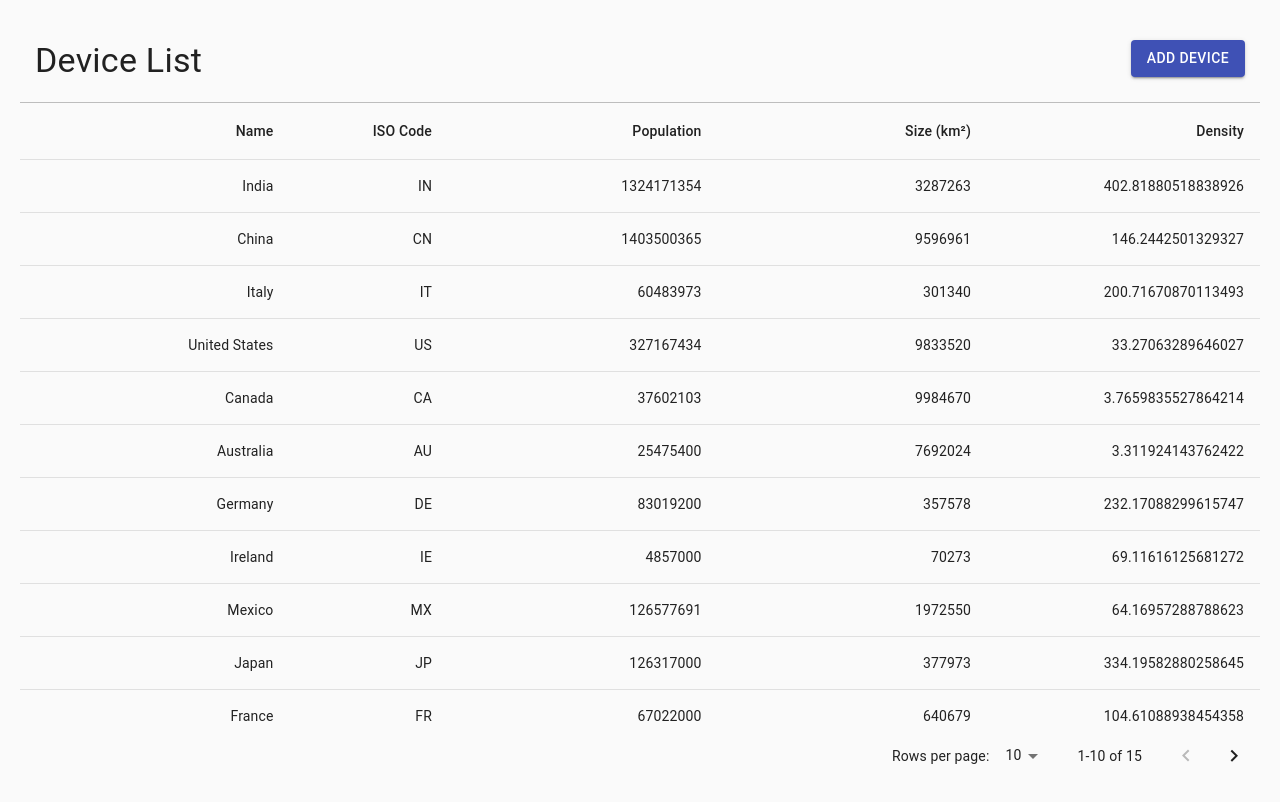
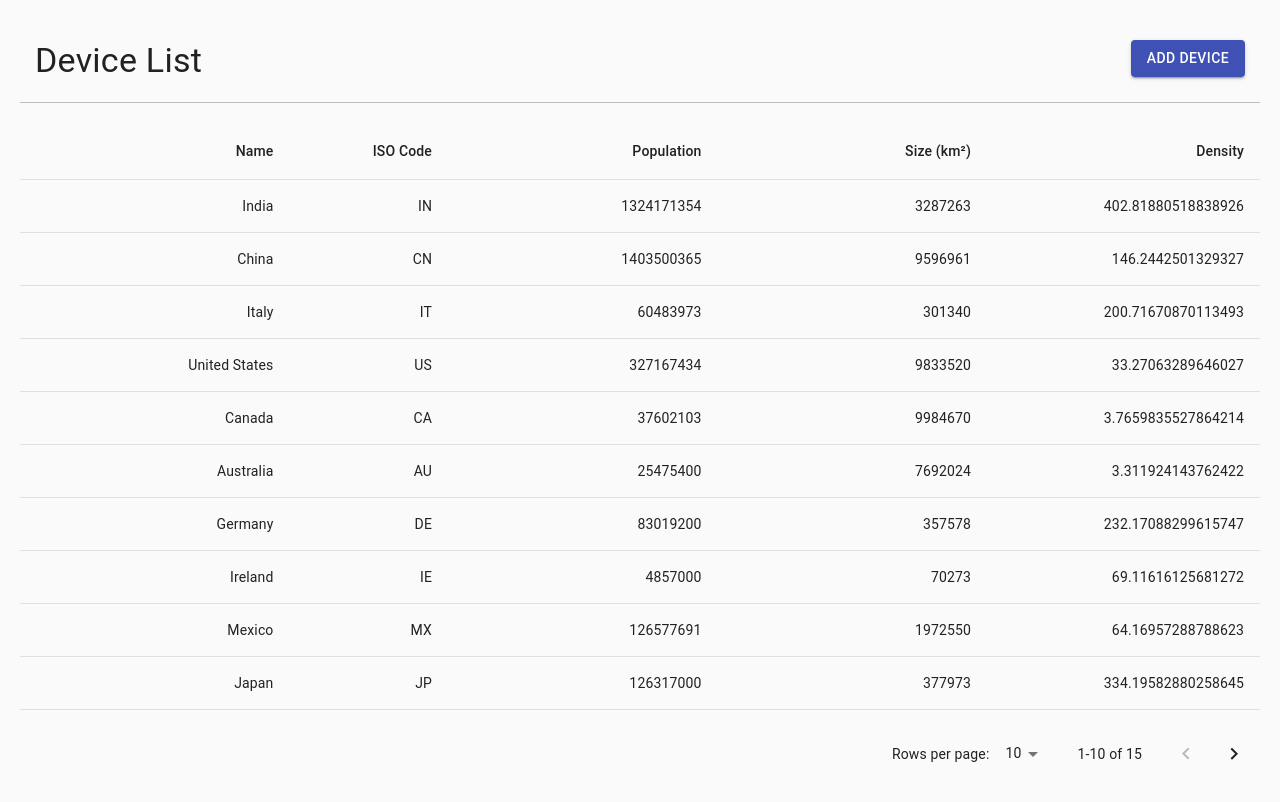
Before and after one commit to ImpetX/device-inventory, a React (Create React App) app in the folder frontend/: page / in a window 1280 px wide. Built offline with nearby package versions, Linux system fonts and the light colour scheme; the HTML template or start-up script is replaced by a standard one.

Commit message:
DI-9:: makes table to take the available browser height

```diff
--- a/frontend/src/App.jsx
+++ b/frontend/src/App.jsx
@@ -2,10 +2,10 @@ import React from 'react';
 import CssBaseline from '@material-ui/core/CssBaseline';
 import makeStyles from '@material-ui/styles/makeStyles';
 import { ListDevice } from './components';
-import { containerPadding } from './tokens';
+import { containerSpacing } from './tokens';
 import { convertToRem } from './utils';
 
-const { vertical, horizontal } = containerPadding;
+const { vertical, horizontal } = containerSpacing;
 
 const App = () => {
   const useStyles = makeStyles({
--- a/frontend/src/components/ListDevice.jsx
+++ b/frontend/src/components/ListDevice.jsx
@@ -1,4 +1,4 @@
-import React from 'react';
+import React, { useRef, useState, useEffect } from 'react';
 import { PageHeader, Table } from './lib';
 
 const columns = [
@@ -63,14 +63,28 @@ const rows = [
 ];
 
 const ListDevice = () => {
+  const PageHeaderEl = useRef(null);
+  const [pageHeaderElHeight, setPageHeaderElHeight] = useState(0);
+
+  useEffect(() => {
+    const el = document.getElementById('PageHeader');
+    const elMarginBottom = parseInt(
+      window.getComputedStyle(el).getPropertyValue('margin-bottom'),
+      10
+    );
+
+    setPageHeaderElHeight(PageHeaderEl.current.offsetHeight + elMarginBottom);
+  }, []);
+
   return (
     <>
       <PageHeader
+        ref={PageHeaderEl}
         headerText="Device List"
         buttonLabel="Add Device"
         onButtonClick={() => console.log('add device')}
       />
-      <Table columns={columns} rows={rows} />
+      <Table columns={columns} rows={rows} otherHeights={pageHeaderElHeight} />
     </>
   );
 };
--- a/frontend/src/components/lib/PageHeader/PageHeader.jsx
+++ b/frontend/src/components/lib/PageHeader/PageHeader.jsx
@@ -3,6 +3,8 @@ import PropTypes from 'prop-types';
 import Typography from '@material-ui/core/Typography';
 import grey from '@material-ui/core/colors/grey';
 import makeStyles from '@material-ui/styles/makeStyles';
+import { containerSpacing } from '../../../tokens';
+import { convertToRem } from '../../../utils';
 import Button from '../Button';
 
 const PageHeader = forwardRef((props, ref) => {
@@ -12,7 +14,8 @@ const PageHeader = forwardRef((props, ref) => {
       display: 'flex',
       flexWrap: 'nowrap',
       overflow: 'hidden',
-      padding: '1.25rem .9375rem',
+      padding: `${convertToRem(containerSpacing.vertical)} ${convertToRem(15)}`,
+      marginBottom: `${convertToRem(containerSpacing.vertical)}`,
     },
 
     PageHeader__left: {
@@ -31,7 +34,7 @@ const PageHeader = forwardRef((props, ref) => {
   } = props;
 
   return (
-    <div className={classes.PageHeader} ref={ref}>
+    <div className={classes.PageHeader} ref={ref} id="PageHeader">
       <div className={classes.PageHeader__left}>
         <Typography variant="h4" component="h2">
           {headerText}
--- a/frontend/src/components/lib/Table/Table.jsx
+++ b/frontend/src/components/lib/Table/Table.jsx
@@ -7,8 +7,10 @@ import TableHead from '@material-ui/core/TableHead';
 import TablePagination from '@material-ui/core/TablePagination';
 import TableRow from '@material-ui/core/TableRow';
 import makeStyles from '@material-ui/styles/makeStyles';
+import { convertToRem } from '../../../utils';
+import { containerSpacing } from '../../../tokens';
 
-const Table = ({ columns, rows }) => {
+const Table = ({ columns, rows, otherHeights }) => {
   const [page, setPage] = useState(0);
   const [rowsPerPage, setRowsPerPage] = useState(10);
   const [paginationElHeight, setPaginationElHeight] = useState(0);
@@ -20,12 +22,12 @@ const Table = ({ columns, rows }) => {
 
   const useStyles = makeStyles({
     tableWrapper: {
-      maxHeight: 'calc(100vh - 10.8rem)',
+      maxHeight: `calc(100vh - ${convertToRem(
+        paginationElHeight + containerSpacing.vertical * 2 + otherHeights
+      )})`,
       overflow: 'auto',
     },
   });
-
-  console.log(paginationElHeight);
 
   const classes = useStyles();
 
@@ -105,6 +107,7 @@ Table.propTypes = {
       id: PropTypes.string,
     })
   ).isRequired,
+  otherHeights: PropTypes.number.isRequired,
 };
 
 export default Table;
--- a/frontend/src/tokens/containerPadding.js
+++ /dev/null
@@ -1,6 +0,0 @@
-const containerPadding = {
-  vertical: 20,
-  horizontal: 20,
-};
-
-export default containerPadding;
--- /dev/null
+++ b/frontend/src/tokens/containerSpacing.js
@@ -0,0 +1,6 @@
+const containerSpacing = {
+  vertical: 20,
+  horizontal: 20,
+};
+
+export default containerSpacing;
--- a/frontend/src/tokens/index.js
+++ b/frontend/src/tokens/index.js
@@ -1,4 +1,4 @@
-import containerPadding from './containerPadding';
+import containerSpacing from './containerSpacing';
 
 // eslint-disable-next-line
-export { containerPadding };
+export { containerSpacing };
```
